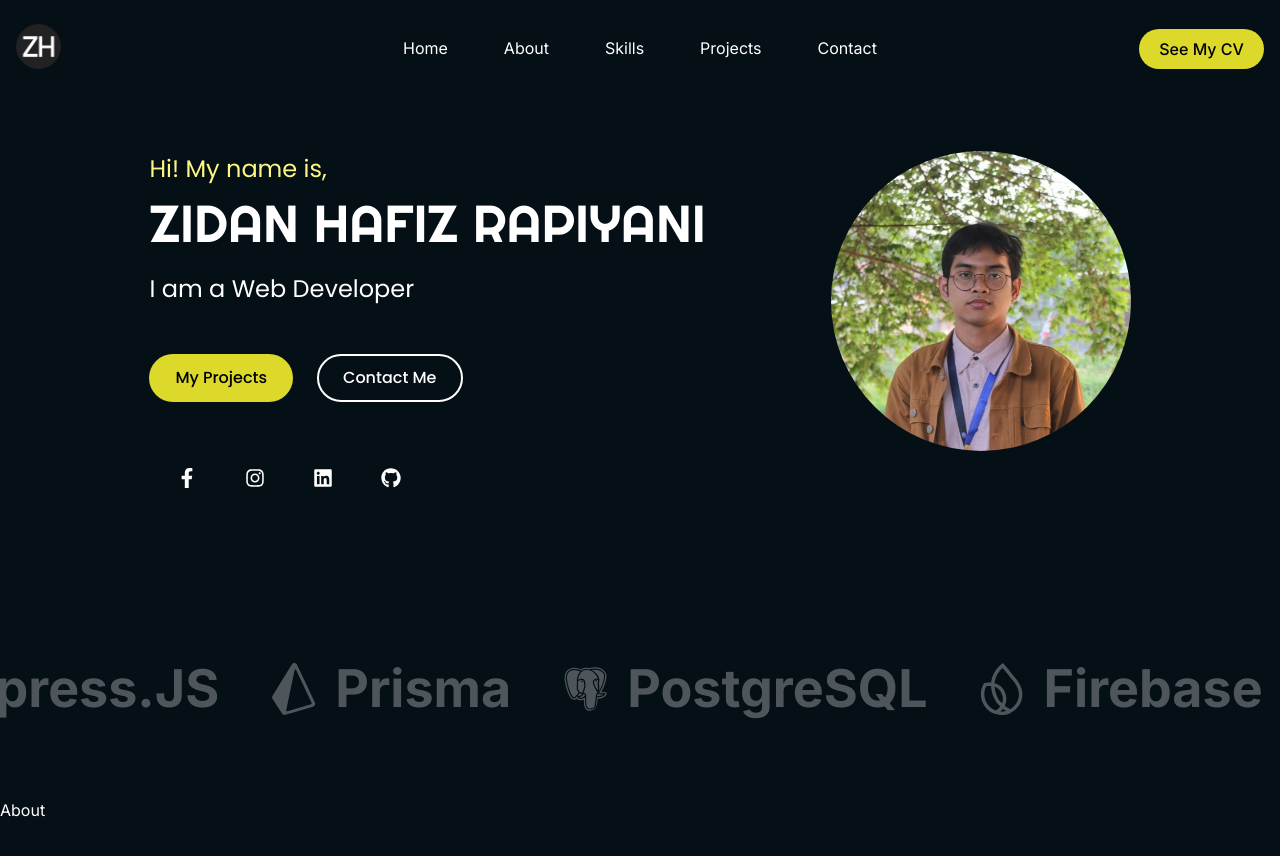
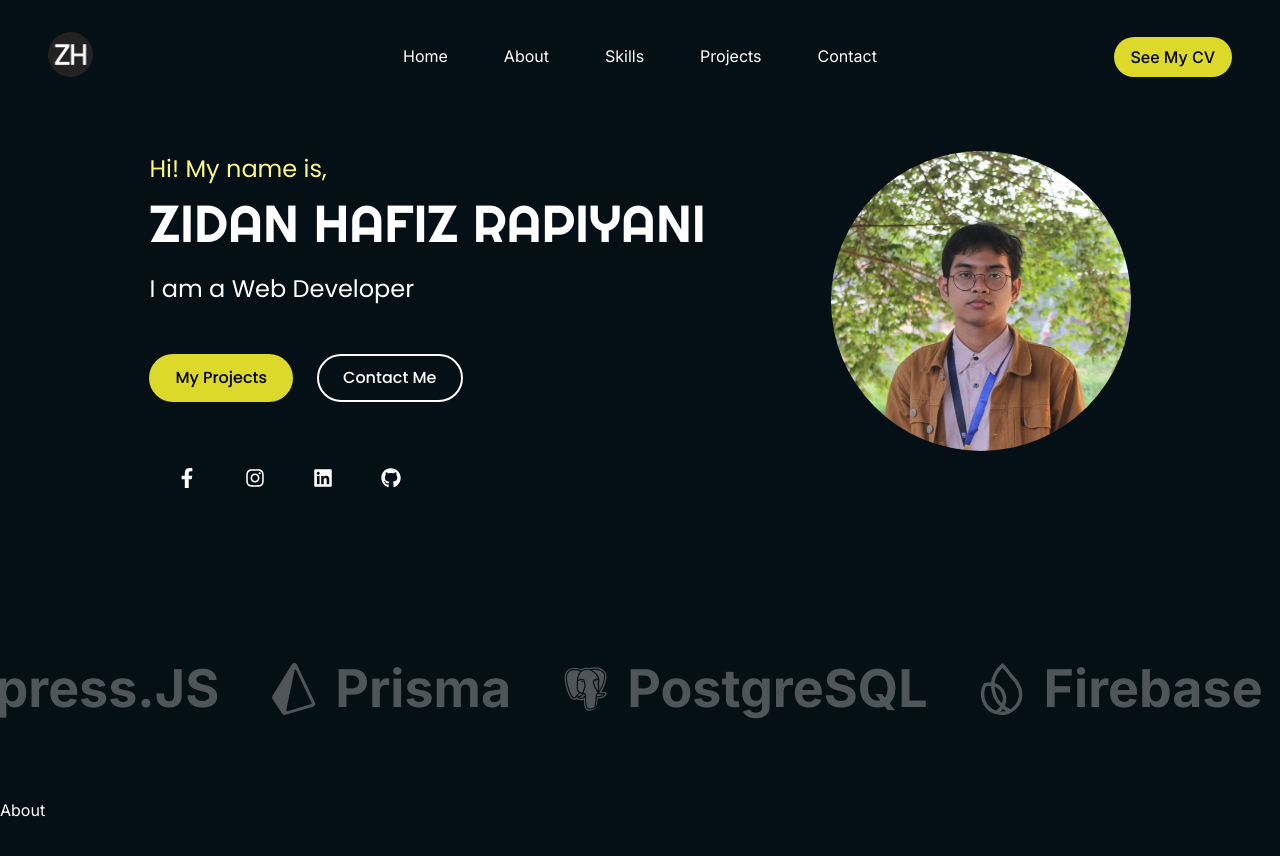
Before and after one commit to zidanhafiz/My-Portfolio-v3, a Next.js app: page / in a window 1280 px wide. Shown: the top 856 px of the page. Built offline with nearby package versions, Linux system fonts and the light colour scheme.

Commit message:
Add bg color to navbar when scroll page

```diff
--- a/components/Navbar/Navbar.tsx
+++ b/components/Navbar/Navbar.tsx
@@ -2,7 +2,7 @@
 import Image from 'next/image';
 import Link from 'next/link';
 import './navbar.scss';
-import { AnimatePresence, motion } from 'framer-motion';
+import { AnimatePresence, motion, useScroll, useTransform } from 'framer-motion';
 import ToggleBtn from './ToggleBtn';
 import { useState } from 'react';
 import CloseBtn from './CloseBtn';
@@ -70,11 +70,25 @@ const sidebarVariants = {
 
 const Navbar = () => {
   const [open, setOpen] = useState<boolean>(false);
+  const { scrollY } = useScroll();
+
+  const bNav = useTransform(scrollY, [0, 70], ['rgba(3,14,20,0)', 'rgba(3,14,20,1)']);
+  const sNav = useTransform(
+    scrollY,
+    [0, 70],
+    ['0 0 0 rgba(0, 0, 0, 0.1)', '0 0 20px rgba(0, 0, 0, 0.1)']
+  );
 
   const handleOpen = () => setOpen(!open);
 
   return (
-    <nav className='navbar'>
+    <motion.nav
+      className='navbar'
+      variants={listItemVariants}
+      initial='hidden'
+      animate='show'
+      style={{ backgroundColor: bNav, boxShadow: sNav }}
+    >
       <ToggleBtn handleOpen={handleOpen} />
       <Link
         href='/'
@@ -113,7 +127,7 @@ const Navbar = () => {
       >
         See My CV
       </a>
-    </nav>
+    </motion.nav>
   );
 };
 
--- a/components/Navbar/navbar.scss
+++ b/components/Navbar/navbar.scss
@@ -1,23 +1,27 @@
 @import '/app/variables';
 
 .navbar {
-  width: 100%;
   max-width: 1280px;
   display: grid;
   grid-template-columns: 0.4fr 0.5fr 2fr;
   align-items: center;
-  padding: 1rem;
+  padding: 0.7rem 2rem;
   position: fixed;
-  left: 0;
-  right: 0;
-  z-index: 999;
+  left: 0.6rem;
+  right: 0.6rem;
+  top: 1rem;
+  z-index: 99;
+  border-radius: 3rem;
 
   @media (min-width: $breakpoint-md) {
     display: flex;
     justify-content: space-between;
     align-items: center;
     margin: 0 auto;
-    padding: 1.5rem 1rem;
+    left: 1rem;
+    right: 1rem;
+    padding: 1rem 2rem;
+    border-radius: 5rem;
   }
 
   .navbar__toggle-btn {
```
